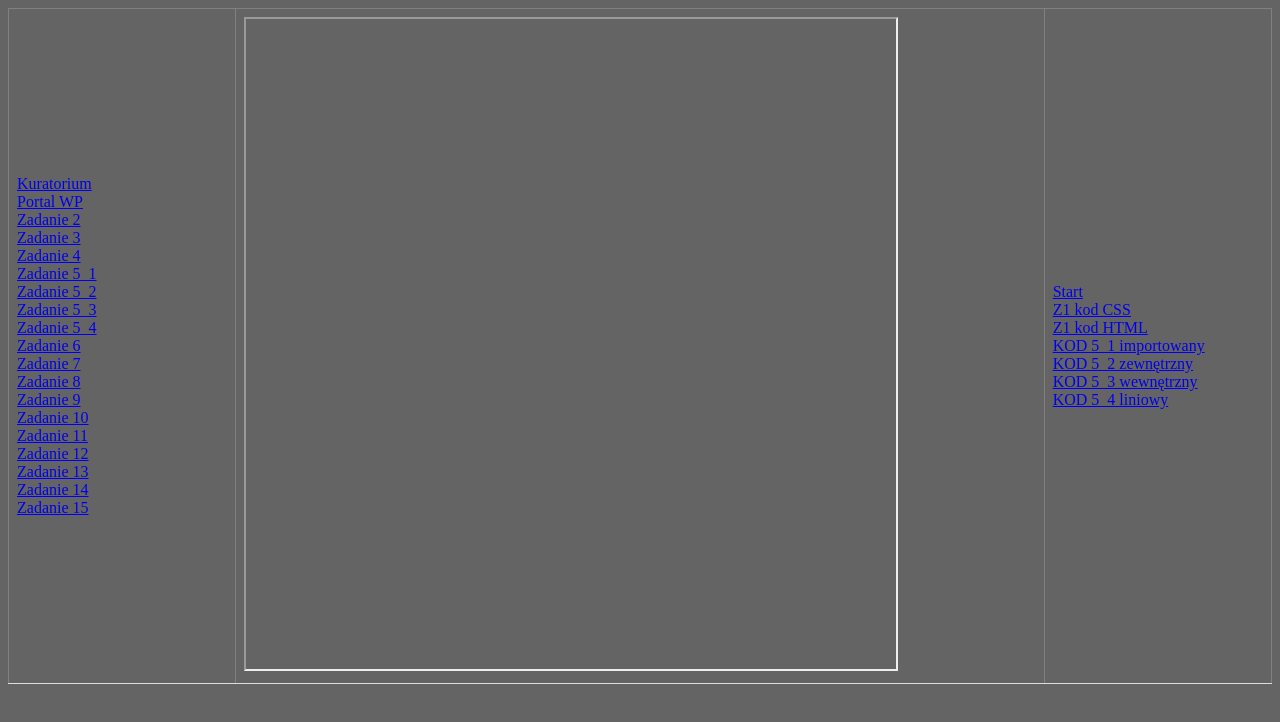
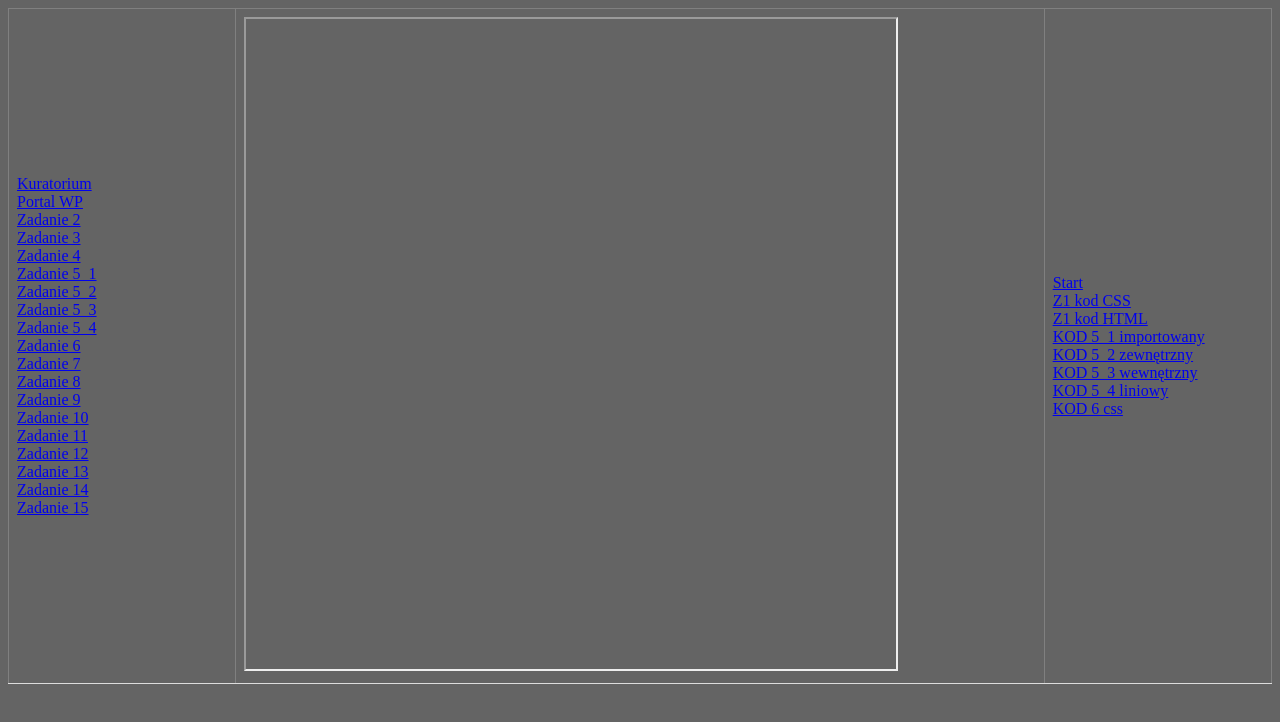
Before and after one commit to szkola69krecik/first_CSS, a plain HTML site: page index.html in a window 1280 px wide. Drawn offline with Linux system fonts and the light colour scheme.

Commit message:
Update index.html

```diff
--- a/index.html
+++ b/index.html
@@ -70,6 +70,8 @@
             <br>
             <a href="kod54.html" target="strony">KOD 5_4 liniowy</a>
             <br>
+            <a href="kod-zad6-css.html" target="strony">KOD 6 css</a>
+            <br>
         </td>
 
 
```
